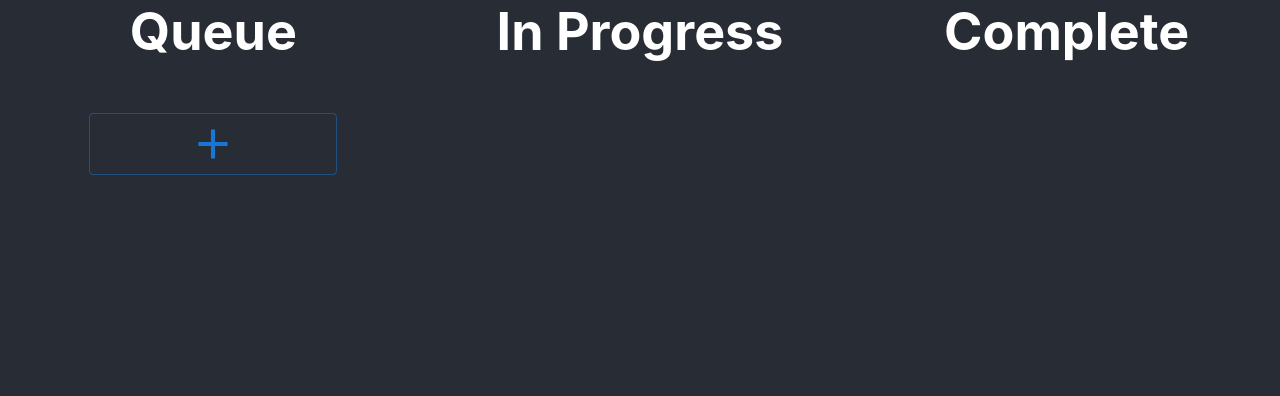
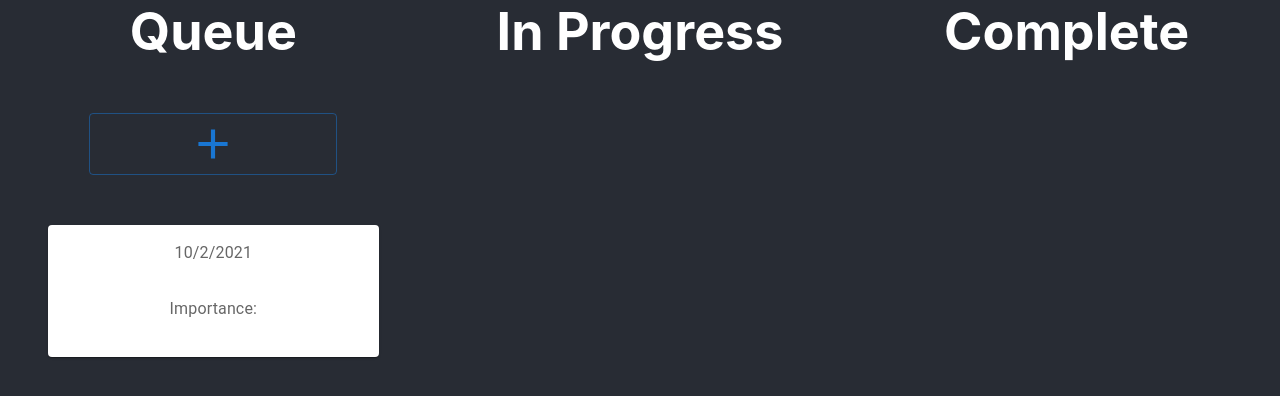
Before and after one commit to brobro10000/react-to-do, a React (Create React App) app in the folder client/: page / in a window 1280 px wide. Shown: the top 396 px of the page. Built offline with nearby package versions, Linux system fonts and the light colour scheme.

Commit message:
Card responds to dispatch

```diff
--- a/client/src/components/CreateItem.js
+++ b/client/src/components/CreateItem.js
@@ -3,11 +3,16 @@ import { Stack,Container, Button, Dialog, DialogActions, DialogTitle, Slide, Dia
 import AddIcon from '@mui/icons-material/Add';
 import StandardTextField from './StandardTextField';
 import RadioBtn from './RadioBtn';
+import {CREATE_TASK} from '../utils/actions'
+import { useSelector, useDispatch } from "react-redux";
+
 const Transition = forwardRef(function Transition(props, ref) {
     return <Slide direction="up" ref={ref} {...props} />;
 });
 
 function CreateItem() {
+    const task = useSelector((state) => state.createTask)
+    const dispatch = useDispatch();
     const [open, setOpen] = useState(false);
     const importance = {title:'Importance', labels:['Urgent','Normal', 'Low']}
     // eslint-disable-next-line
@@ -22,7 +27,8 @@ function CreateItem() {
     };
 
     const addToList = (e) => {
-        console.log(e.target.parentNode.parentNode)
+
+        setOpen(false)
     }
 
     return (
--- a/client/src/components/StandardTextField.js
+++ b/client/src/components/StandardTextField.js
@@ -1,13 +1,12 @@
 import {TextField} from '@mui/material'
-import {useState, useEffect} from 'react'
 import {CREATE_TASK} from '../utils/actions'
 import { useSelector, useDispatch } from "react-redux";
 
 function StandardTextField({label}){
     const task = useSelector((state) => state.createTask)
     const dispatch = useDispatch();
-    console.log(task)
-    const [text,updateText] = useState('')
+
+
     function registerText(e){
         if(e.target.value){
             if(task.length > 0){
@@ -25,9 +24,6 @@ function StandardTextField({label}){
         }
         console.log(task)
     }
-    useEffect(() => {
-        console.log(text)
-    }, [text])
     return (
         <>
         <TextField onBlur={registerText}className='vAlign' variant='standard' label={label} />
--- /dev/null
+++ b/client/src/components/TaskCard.js
@@ -0,0 +1,49 @@
+import Box from '@mui/material/Box';
+import Card from '@mui/material/Card';
+import CardActions from '@mui/material/CardActions';
+import CardContent from '@mui/material/CardContent';
+import Button from '@mui/material/Button';
+import Typography from '@mui/material/Typography';
+import { Container } from '@mui/material';
+import { CardHeader } from '@mui/material';
+import {CREATE_TASK} from '../utils/actions'
+import { useSelector, useDispatch } from "react-redux";
+import {useState, useEffect} from 'react'
+
+function TaskCard() {
+    const [title, updateTitle] = useState('')
+    const [importance, updateImportance] = useState('')
+    const [date, updateDate] = useState('')
+    const task = useSelector((state) => state.createTask)
+    const dispatch = useDispatch();
+
+    useEffect(() => {
+        updateDate(new Date(Date.now()).toLocaleDateString())
+        if(task.length > 0){
+            if(task[0].title){
+                updateTitle(task[0].title)
+            }
+            if(task[0].importance){
+                updateImportance(task[0].importance)
+            }
+        }
+    }, [task])
+
+    return (
+        <Container>
+            <Card>
+                <CardHeader
+                    title={title}
+                    subheader={date}
+                />
+                <CardContent>
+                    <Typography sx={{ mb: 1.5 }} color="text.secondary">
+                        Importance: {importance}
+                    </Typography>
+                </CardContent>
+            </Card>
+        </Container>
+    )
+}
+
+export default TaskCard
--- a/client/src/components/ToDoQueue.js
+++ b/client/src/components/ToDoQueue.js
@@ -1,10 +1,12 @@
 import CreateItem from "./CreateItem"
 import {Container} from "@mui/material"
+import TaskCard from "./TaskCard"
 function ToDoQueue() {
     return (
         <Container>
         <h1>Queue</h1>
         <CreateItem />
+        <TaskCard/>
         </Container>
     )
 }
```
